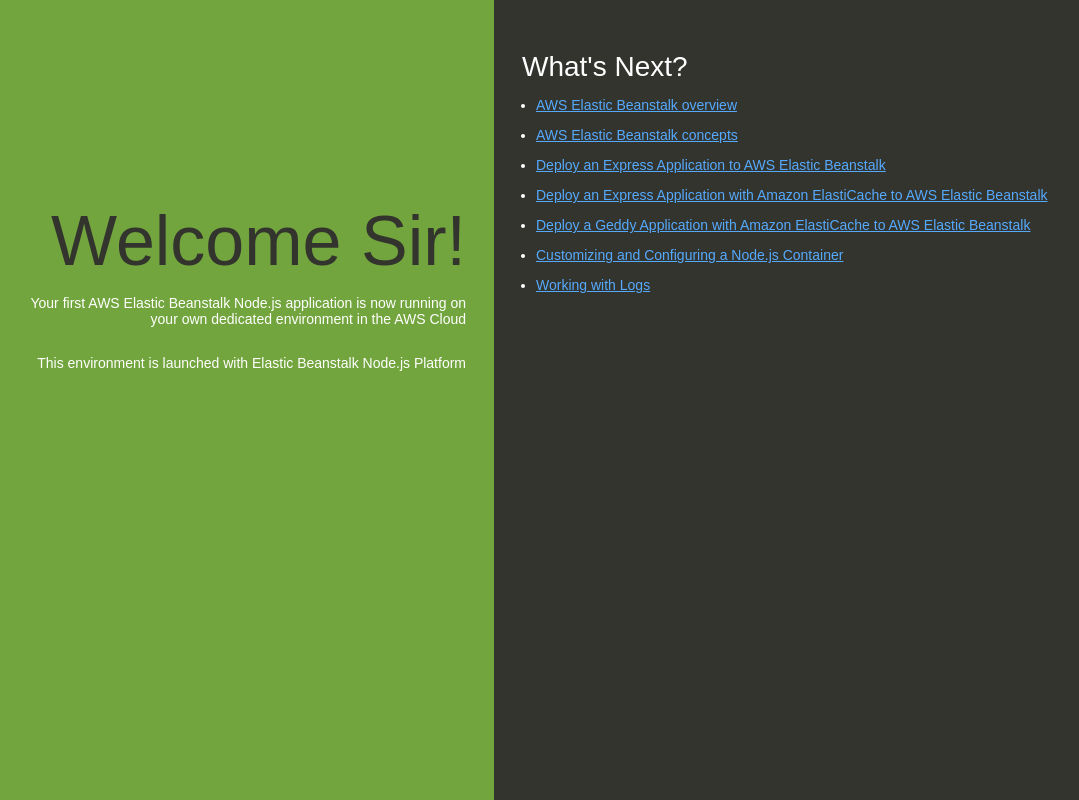
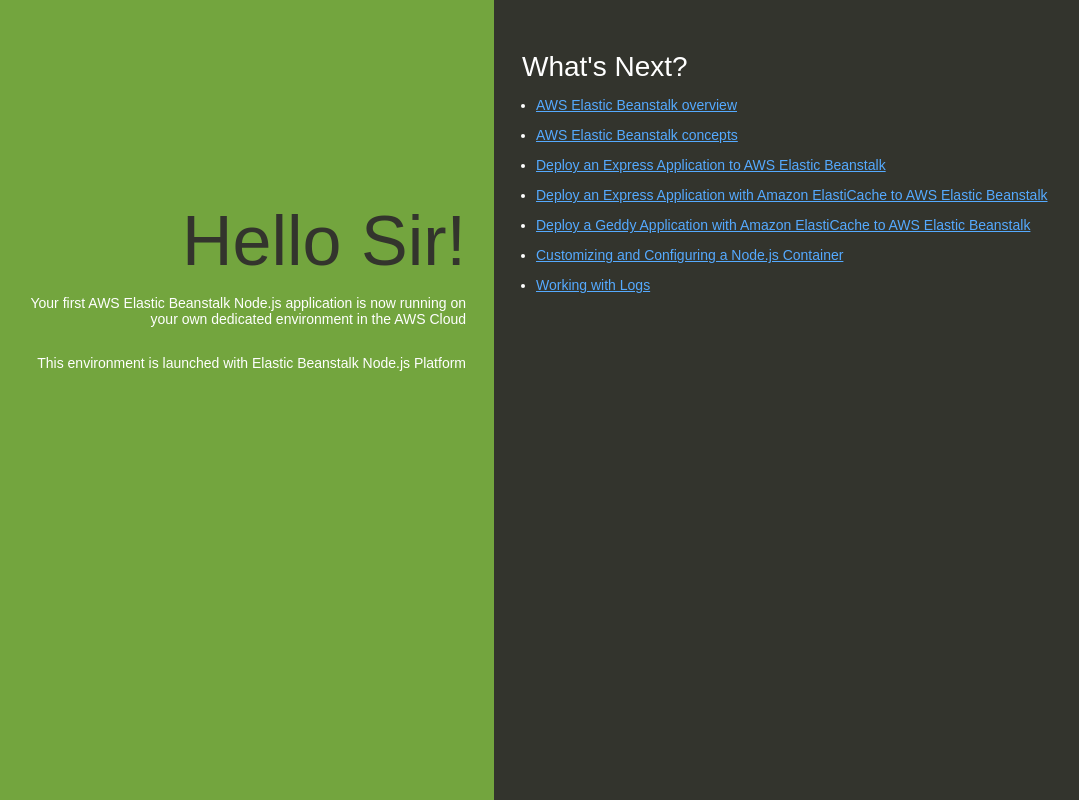
Before and after one commit to sush-19/new, a website: page index.html in a window 1280 px wide. Shown: the whole page, without its empty margins (146-1225 px from the left). Drawn offline with Linux system fonts and the light colour scheme.

Commit message:
made chnages

```diff
--- a/index.html
+++ b/index.html
@@ -74,7 +74,7 @@
   </head>
   <body>
     <div class="textColumn">
-      <h1>Welcome Sir!</h1>
+      <h1>Hello Sir!</h1>
       <p>Your first AWS Elastic Beanstalk Node.js application is now running on your own dedicated environment in the AWS Cloud</p>
       <p>This environment is launched with Elastic Beanstalk Node.js Platform</p>
     </div>
```
